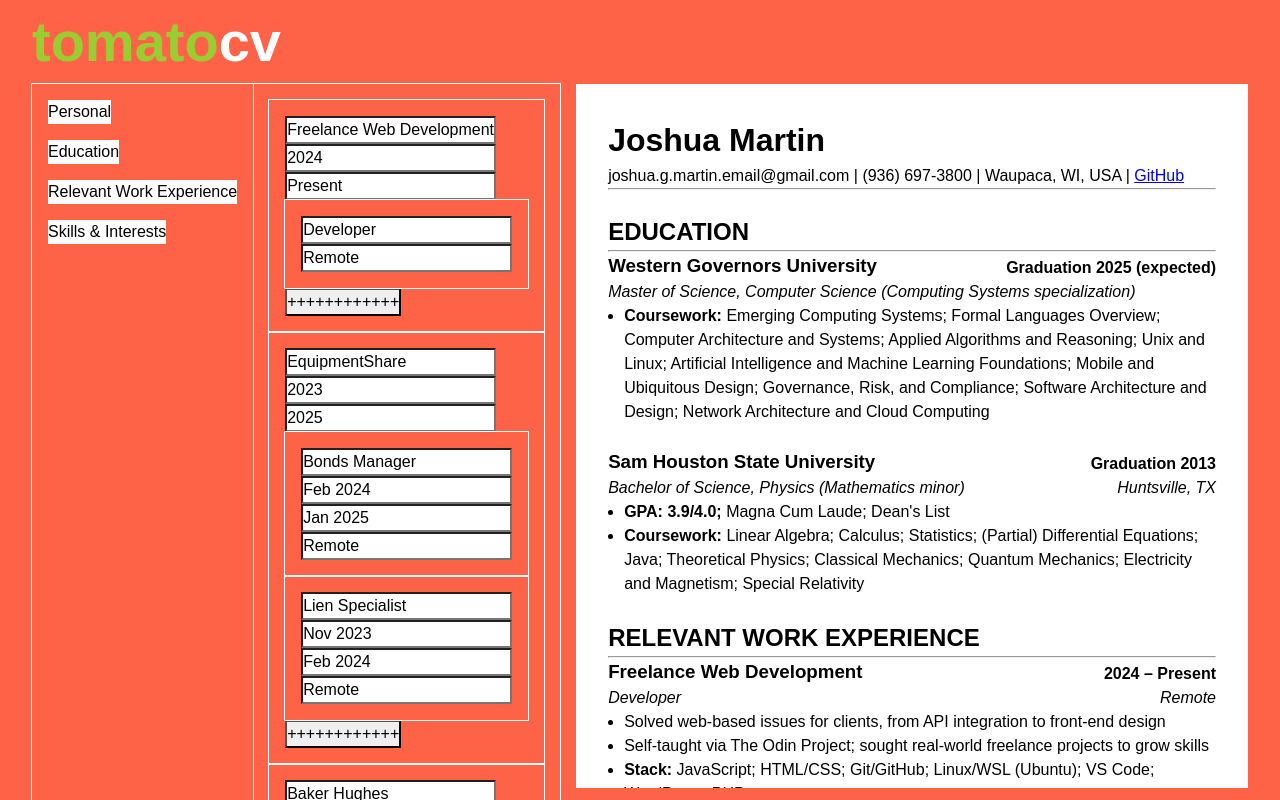
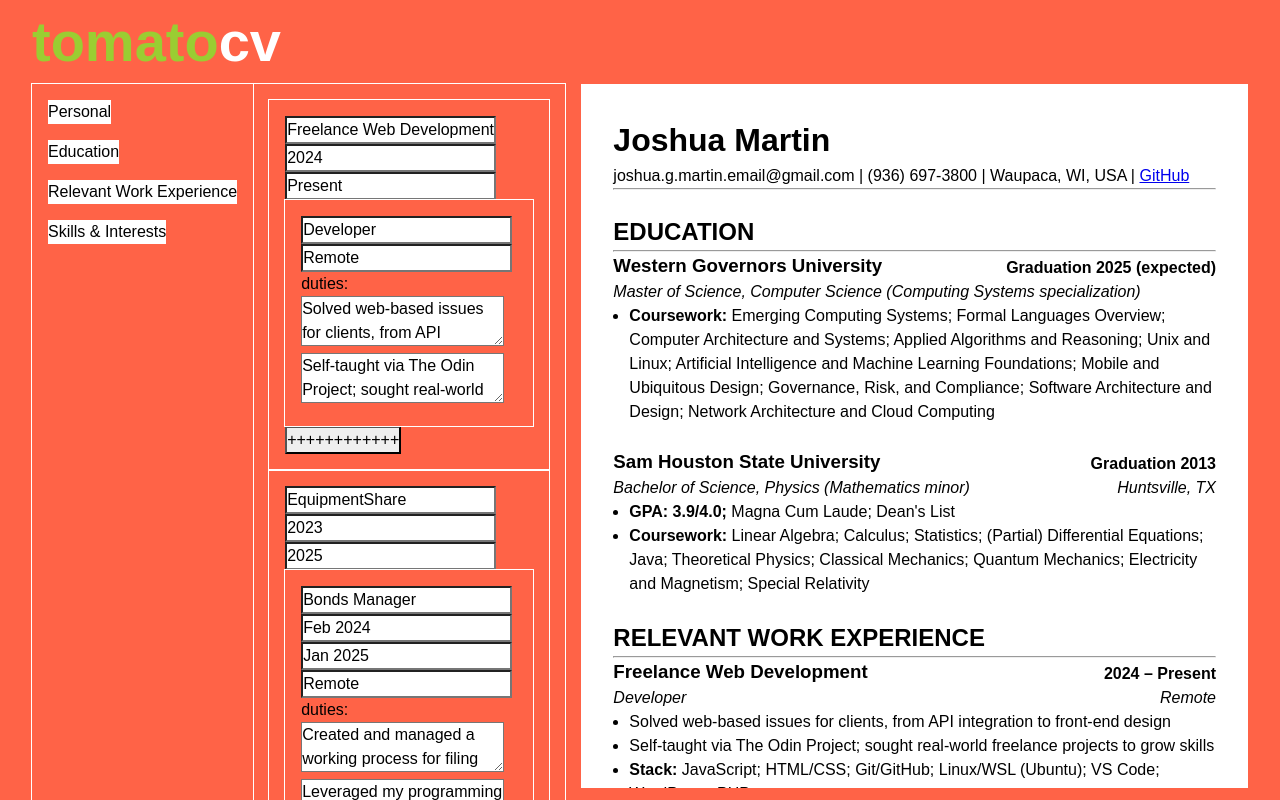
Before and after one commit to joshuaGmartin/cv-app, a React (Vite) app: page / in a window 1280 px wide. Shown: the top 800 px of the page. Built offline with nearby package versions, Linux system fonts and the light colour scheme.

Commit message:
Add WorkExp duty inputs. Branching for refactor.
Want to pause and make a branch for an data handler. Feels as if the
onChange() per input type is becoming to complex.

```diff
--- a/src/App.css
+++ b/src/App.css
@@ -17,7 +17,10 @@
   /* text-align: center; */
 
   display: grid;
-  grid-template-columns: 2fr 3fr;
+  /* grid-template-columns: 1fr 1fr; */
+  /* grid-template-columns: 2fr 3fr; */
+  /* grid-template-columns: 3fr 4fr; */
+  grid-template-columns: 4fr 5fr;
   gap: var(--spacing);
 }
 
--- a/src/components/InfoInput_WorkExp.jsx
+++ b/src/components/InfoInput_WorkExp.jsx
@@ -47,7 +47,8 @@ function getWorkExpInputs(
         thisWork,
         userData,
         setUserData,
-        resetData
+        resetData,
+        setFocusElementInfo
       )}{" "}
     </div>
   );
@@ -91,7 +92,8 @@ function getWorkExpInputs_jobSection(
   thisWork,
   userData,
   setUserData,
-  resetData
+  resetData,
+  setFocusElementInfo
 ) {
   return (
     <>
@@ -134,12 +136,6 @@ function getWorkExpInputs_jobSection(
               </>
             ) : null}
 
-            {/* {getWorkExpInputs_listInputs(
-              thisWork,
-              userData,
-              setUserData,
-              setFocusElementInfo
-              )} */}
             {componentBuilder.getTextInput_nested1(
               userData,
               setUserData,
@@ -149,6 +145,13 @@ function getWorkExpInputs_jobSection(
               "jobsInfo",
               "location",
               thisWork.id + "-location-input"
+            )}
+            {getWorkExpInputs_listInputs(
+              thisWork,
+              thisJob,
+              userData,
+              setUserData,
+              setFocusElementInfo
             )}
           </div>
         );
@@ -167,9 +170,29 @@ function getWorkExpInputs_jobSection(
 
 function getWorkExpInputs_listInputs(
   thisWork,
+  thisJob,
   userData,
   setUserData,
   setFocusElementInfo
 ) {
-  return;
+  return (
+    <div className="work-exp-list-inputs">
+      <div className="work-exp-duties">
+        duties:
+        {thisJob.duties.map((thisDuty, index) => {
+          return (
+            <div className="job-duty" key={index}>
+              <textarea
+                className="job-duty-description-input"
+                placeholder="job duty description"
+                value={thisDuty}
+                onChange={() => console.log()}
+                // onChange={() => {}}
+              ></textarea>
+            </div>
+          );
+        })}
+      </div>
+    </div>
+  );
 }
```
Also changed, not shown: src/modules/componentBuilder.jsx (+0 -8 lines), 1 other file (tests, documents, lock files or other folders).
